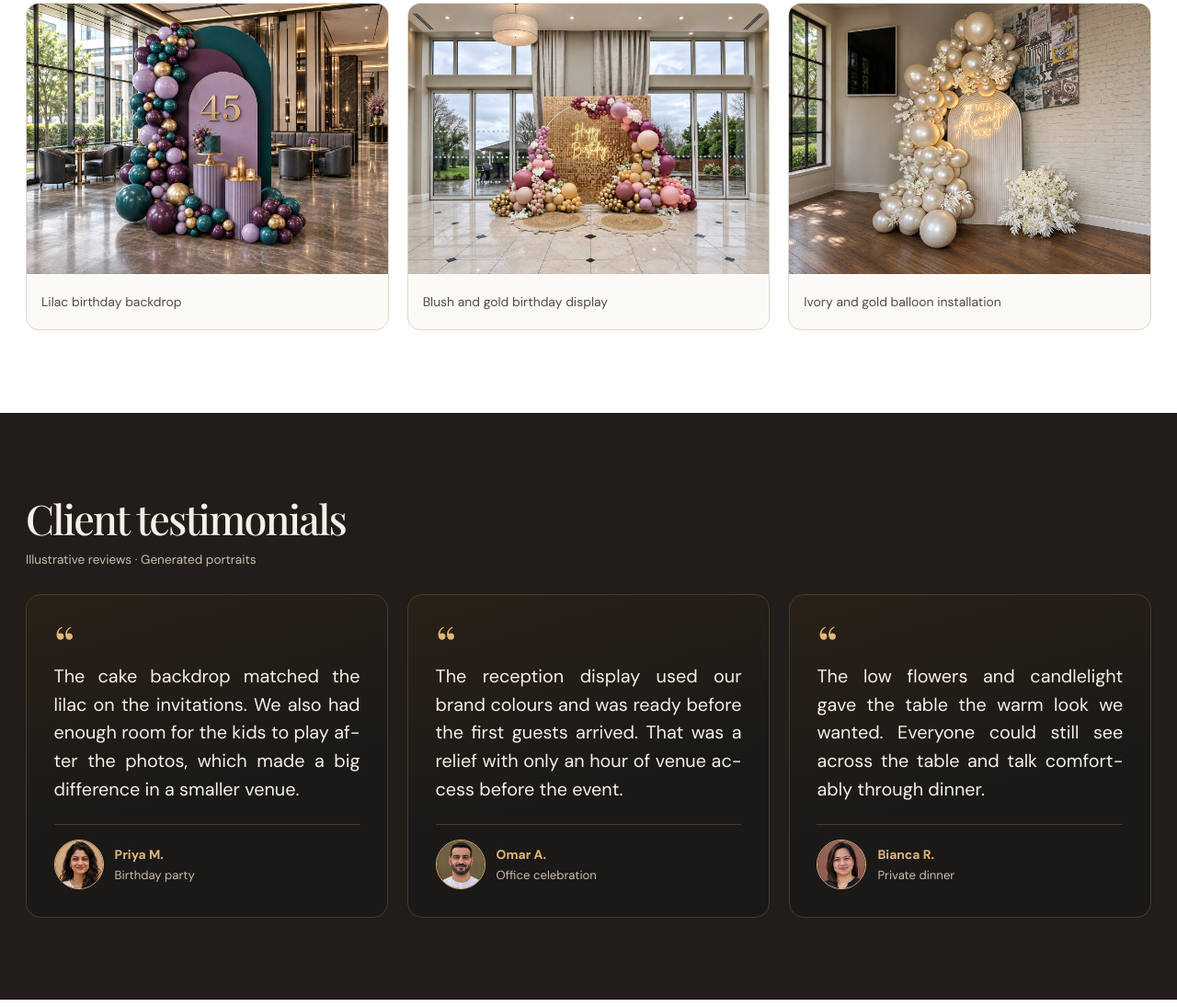
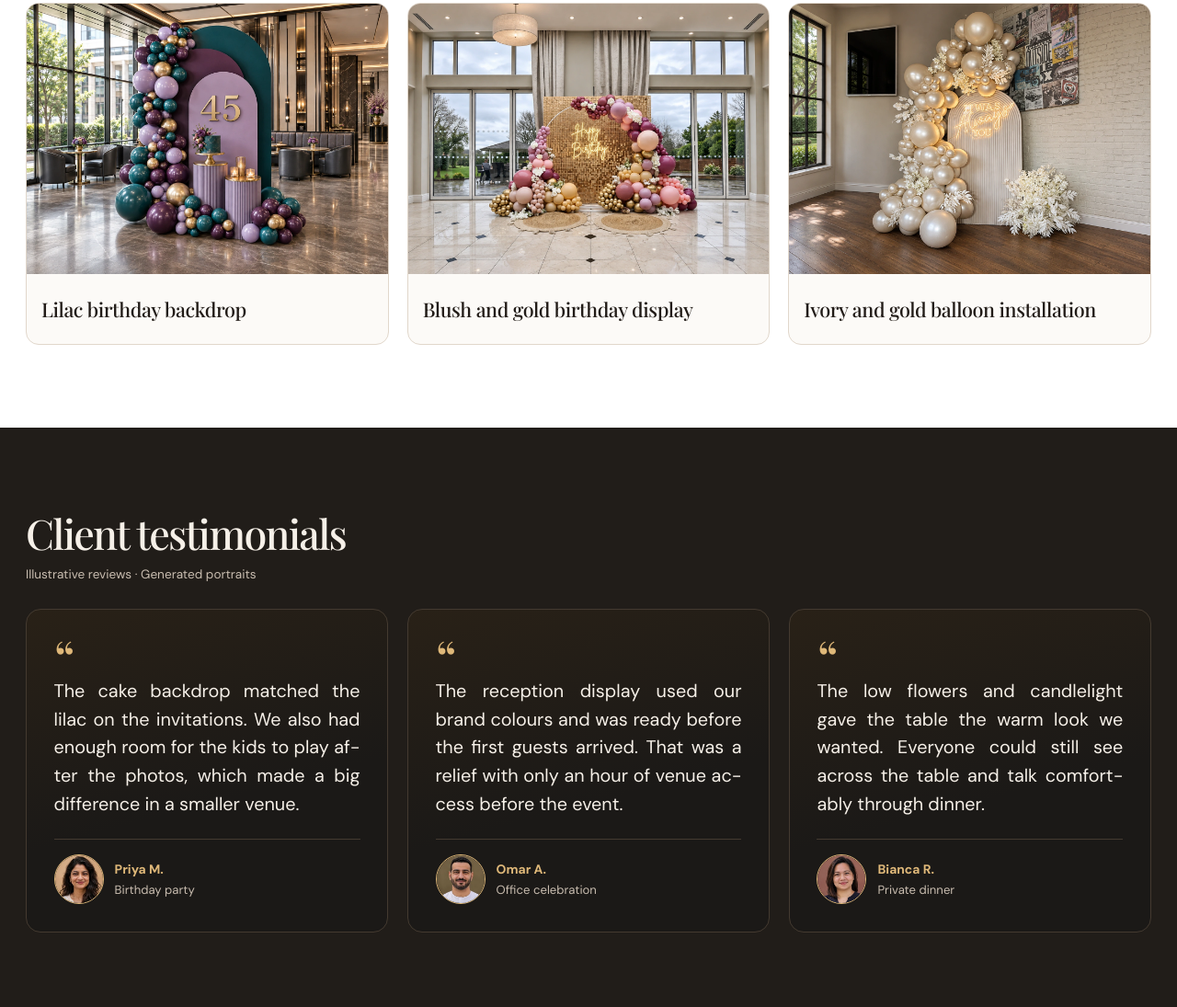
Before and after one commit to amithabh-shibin/eventistry, a plain HTML site: page index.html in a window 1280 px wide. Shown: the part 2418-3513 px from the top of the page at 92% size. Drawn offline with nearby package versions, Linux system fonts and the light colour scheme; a web font is replaced by a local one.

Commit message:
font_updates

```diff
--- a/css/styles.css
+++ b/css/styles.css
@@ -394,3 +394,14 @@ main .photo-fill > img { display: block; position: absolute; inset: 0; width: 10
 .lightbox img { width: auto; height: auto; max-width: 100%; max-height: 81vh; object-fit: contain; }
 @media (max-width: 760px) { .gallery-grid, .featured-gallery { grid-template-columns: repeat(2,minmax(0,1fr)); } }
 @media (max-width: 460px) { .gallery-grid, .featured-gallery { grid-template-columns: 1fr; } }
+
+/* Gallery captions share the Decoration Add-ons card title typography. */
+.gallery-grid figcaption {
+  font-family: var(--display);
+  font-size: 1.35rem;
+  font-weight: 500;
+  line-height: 1.13;
+  letter-spacing: -.02em;
+  color: var(--ink);
+  min-height: 76px;
+}
--- a/index.html
+++ b/index.html
@@ -9,7 +9,7 @@
 <link rel="preconnect" href="https://fonts.googleapis.com">
 <link rel="preconnect" href="https://fonts.gstatic.com" crossorigin>
 <link href="https://fonts.googleapis.com/css2?family=DM+Sans:wght@400;500;600;700&family=Playfair+Display:ital,wght@0,400;0,500;0,600;1,400&display=swap" rel="stylesheet">
-<link rel="stylesheet" href="css/styles.css?v=23">
+<link rel="stylesheet" href="css/styles.css?v=24">
 <script src="js/site.js?v=8" defer></script>
 </head><body class="home-page">
 <a class="skip-link" href="#main">Skip to content</a>
```
Also changed, not shown: about.html (+1 -1 lines), contact.html (+1 -1 lines), event-decoration-dubai.html (+1 -1 lines), gallery.html (+1 -1 lines), privacy.html (+1 -1 lines), services.html (+1 -1 lines).
